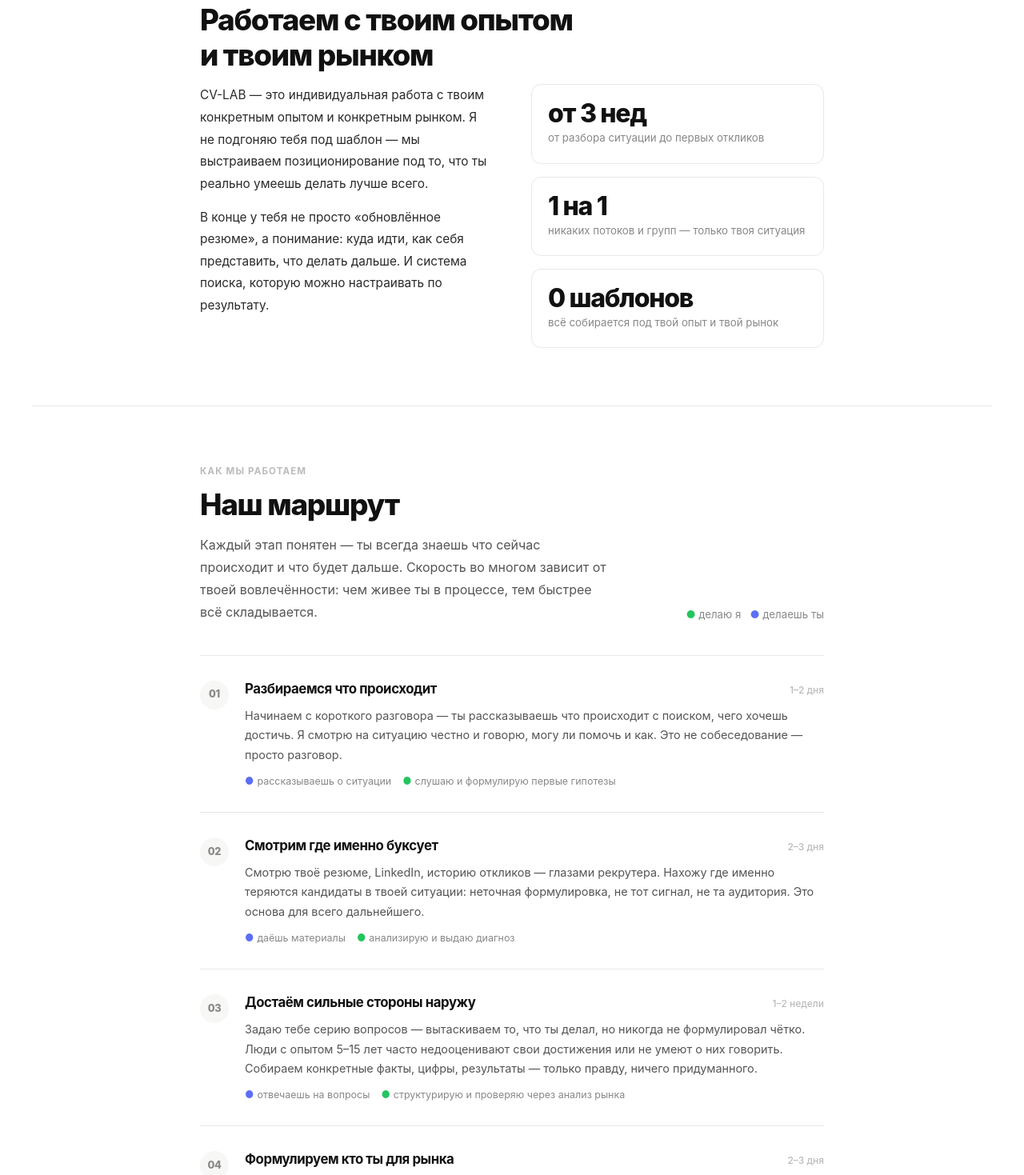
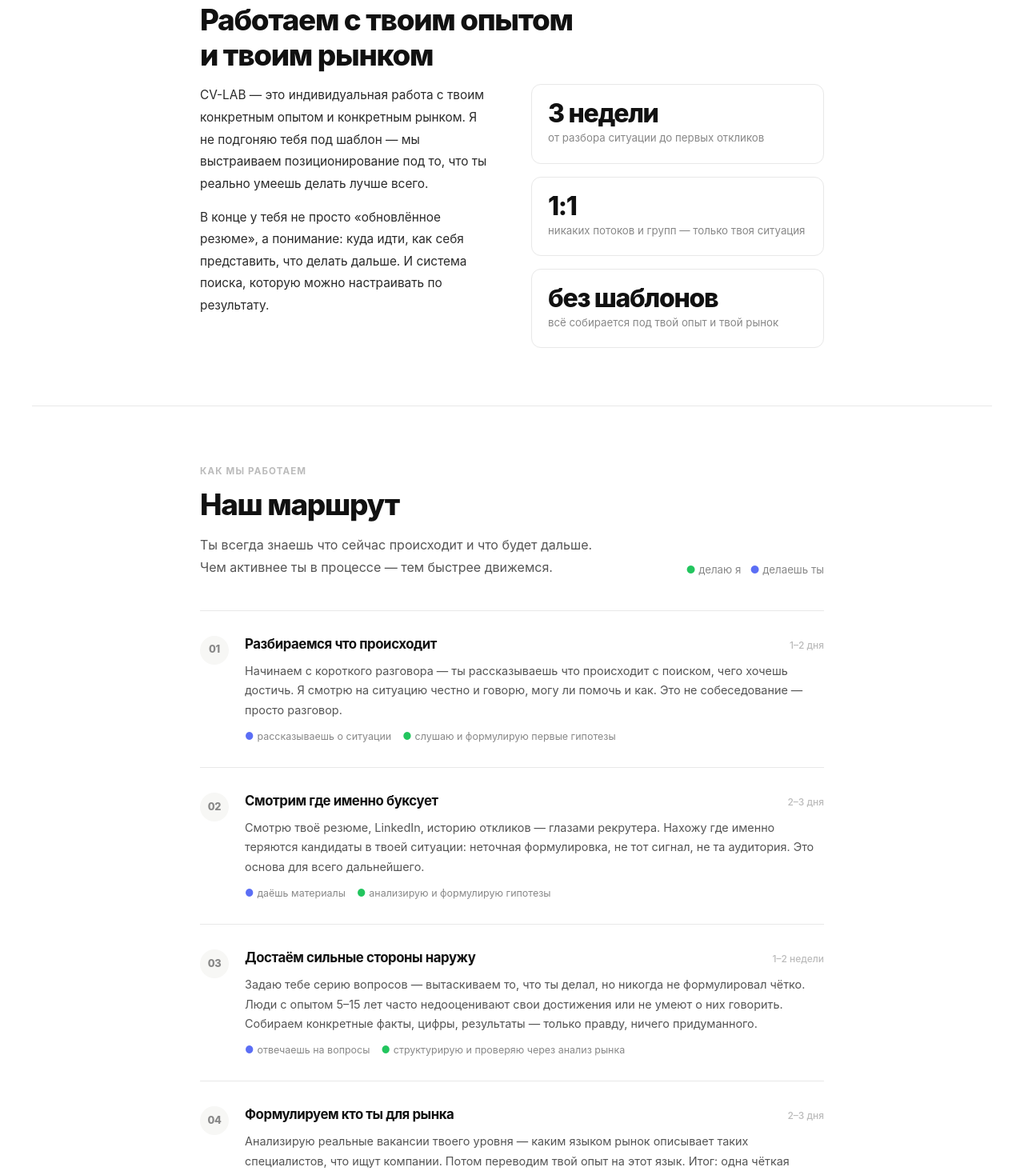
Before and after one commit to Ksen-Kas/cvlab, a plain HTML site: page index.html in a window 1280 px wide. Shown: the part 1154-2623 px from the top of the page at 80% size. Drawn offline with Linux system fonts and the light colour scheme.

Commit message:
update landing: new H1, card labels, steps copy, step 02 diagnosis → hypotheses
Co-Authored-By: Claude Sonnet 4.6 <noreply@anthropic.com>

```diff
--- a/index.html
+++ b/index.html
@@ -349,7 +349,7 @@
 
 <div class="hero">
   <div class="ai-tag">AI-first карьерный консалтинг</div>
-  <h1>Поиск работы,<br>который <span class="accent">приносит результат</span></h1>
+  <h1>Пишем резюме<br><span class="accent">под тебя</span></h1>
   <p class="hero-sub">
     Каждый случай уникален. Разбираем структурно, через аналитику рынка,
     под конкретную ситуацию.
@@ -395,15 +395,15 @@
     </div>
     <div class="what-aside">
       <div class="aside-card">
-        <div class="num">от 3 нед</div>
+        <div class="num">3 недели</div>
         <div class="lbl">от разбора ситуации до первых откликов</div>
       </div>
       <div class="aside-card">
-        <div class="num">1 на 1</div>
+        <div class="num">1:1</div>
         <div class="lbl">никаких потоков и групп — только твоя ситуация</div>
       </div>
       <div class="aside-card">
-        <div class="num">0 шаблонов</div>
+        <div class="num">без шаблонов</div>
         <div class="lbl">всё собирается под твой опыт и твой рынок</div>
       </div>
     </div>
@@ -419,8 +419,8 @@
       <div class="section-label">Как мы работаем</div>
       <h2>Наш маршрут</h2>
       <p class="section-sub" style="margin-bottom: 0;">
-        Каждый этап понятен — ты всегда знаешь что сейчас происходит и что будет дальше.
-        Скорость во многом зависит от твоей вовлечённости: чем живее ты в процессе, тем быстрее всё складывается.
+        Ты всегда знаешь что сейчас происходит и что будет дальше.
+        Чем активнее ты в процессе — тем быстрее движемся.
       </p>
     </div>
     <div class="steps-intro-right">
@@ -463,7 +463,7 @@
         </p>
         <div class="step-who">
           <span><span class="dot-you">●</span> даёшь материалы</span>
-          <span><span class="dot-me">●</span> анализирую и выдаю диагноз</span>
+          <span><span class="dot-me">●</span> анализирую и формулирую гипотезы</span>
         </div>
       </div>
     </div>
```
